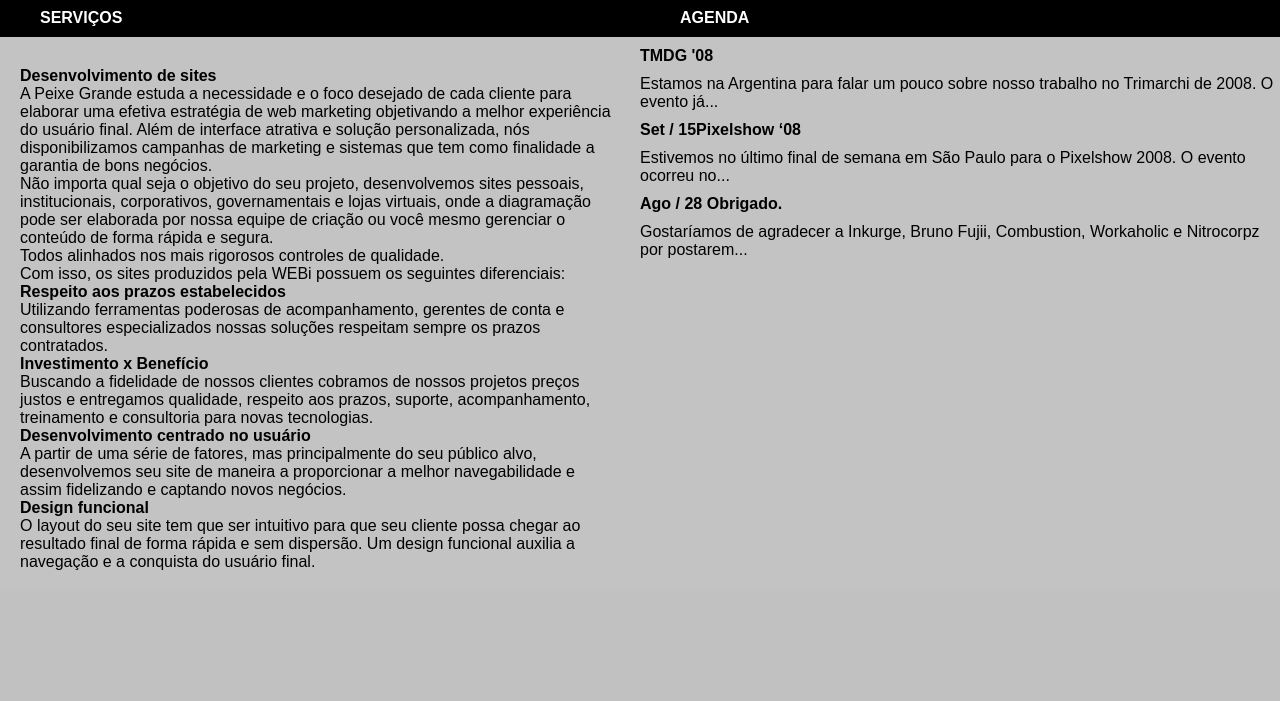
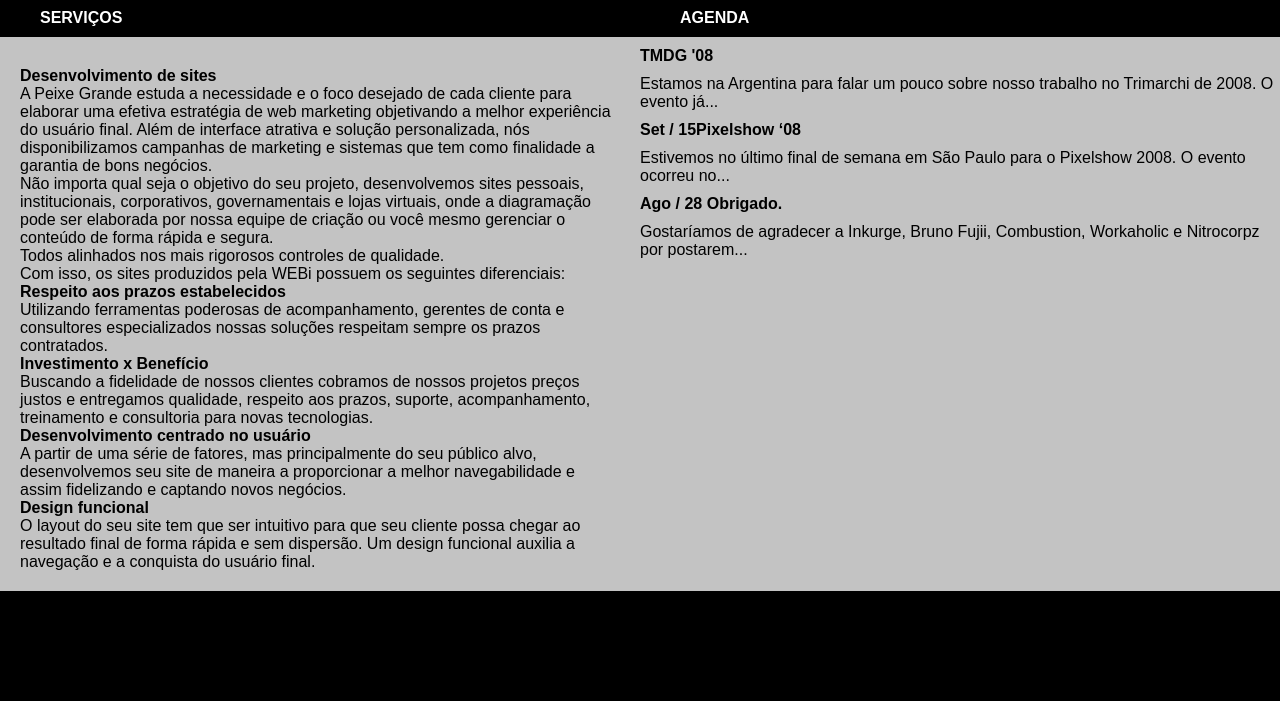
Before and after one commit to Monicamkvb/front-end, a PHP site: page / in a window 1280 px wide; the page is wider, and only the part inside the window is pictured. Shown: the part 377-1078 px from the top of that part. Before the commit the page ends 947 px from the top of that part, so only its background shows below. Run offline with PHP 8.4, Linux system fonts and the light colour scheme.

Commit message:
Atualizações
footer

```diff
--- a/htmlECss/Projeto Peixe/index.html
+++ b/htmlECss/Projeto Peixe/index.html
@@ -77,6 +77,9 @@
 
 </main>
 
-    <footer></footer>
+    <footer>
+
+
+    </footer>
 </body>
 </html>
--- a/htmlECss/Projeto Peixe/styles/index.css
+++ b/htmlECss/Projeto Peixe/styles/index.css
@@ -83,3 +83,12 @@ a{
 #textoArtigo{
     margin: 20px;
 }
+
+footer{
+   width: 100%;
+   background-color: black;
+   padding: 10px 50px 100px 100px;
+   display: flex;
+   justify-content: end;
+   font-weight: bold
+}
```
